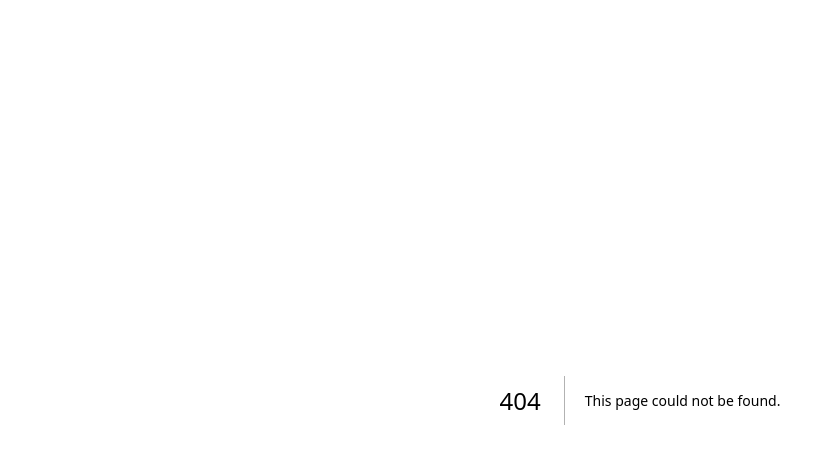
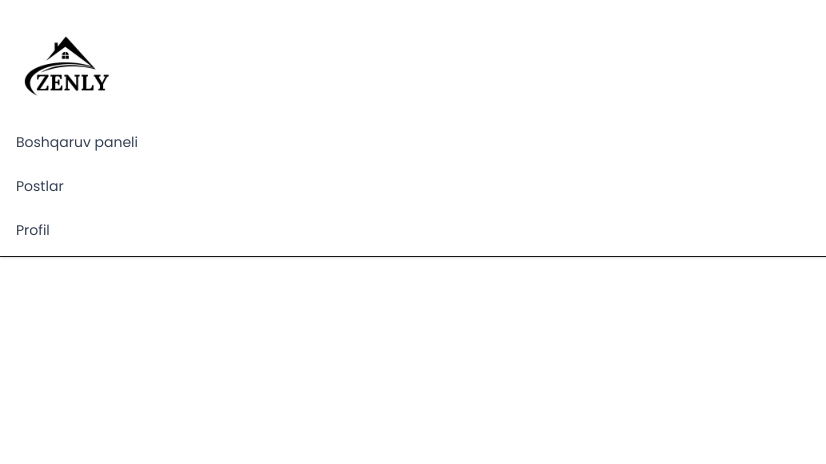
Before and after one commit to lupheron/Zenly, a Next.js app: page /dashboard in a window 1280 px wide. Before the commit this address had no page. Shown: the top 464 px of the page, without its empty margins (0-826 px from the left). Built offline with nearby package versions, Linux system fonts and the light colour scheme.

Commit message:
aside lists

```diff
--- /dev/null
+++ b/src/app/dashboard/page.tsx
@@ -0,0 +1,12 @@
+import Aside from '@/src/components/Aside/Aside'
+import React from 'react'
+
+const Dashboard = () => {
+    return (
+        <div>
+            <Aside />
+        </div>
+    )
+}
+
+export default Dashboard
--- /dev/null
+++ b/src/components/Aside/Aside.tsx
@@ -0,0 +1,45 @@
+'use client'
+
+import Image from 'next/image'
+import Link from 'next/link'
+import React from 'react'
+
+const Aside = () => {
+    const routes = [
+        {
+            label: "Boshqaruv paneli",
+            route: "/dashboard"
+        },
+        {
+            label: "Postlar",
+            route: "/posts"
+        },
+        {
+            label: "Profil",
+            route: "/profile"
+        }
+    ]
+
+    return (
+        <aside className="p-4 border-b shadow-sm">
+            <div className="mb-4">
+                <Image
+                    width={100}
+                    height={45}
+                    src="/logo/black-logo-with-text.png"
+                    alt="Logo"
+                />
+            </div>
+
+            <div className="flex flex-col gap-6">
+                {routes.map((item, index) => (
+                    <Link key={index} href={item.route} className="text-sm font-medium text-gray-700 hover:text-black">
+                        {item.label}
+                    </Link>
+                ))}
+            </div>
+        </aside>
+    )
+}
+
+export default Aside
--- a/src/components/Forms/LoginForm.tsx
+++ b/src/components/Forms/LoginForm.tsx
@@ -32,7 +32,7 @@ const LoginForm = () => {
                 localStorage.setItem('user_id', data.user_id)
 
                 AlertDefault.success("Tizimga muvaffaqiyatli kirdingiz!")
-                router.push('/admin')
+                router.push('/dashboard')
             },
             onError: () => {
                 AlertDefault.error("Login qilishda xatolik yuz berdi.")
--- a/src/components/Forms/RegisterForm.tsx
+++ b/src/components/Forms/RegisterForm.tsx
@@ -32,7 +32,7 @@ const RegisterForm = () => {
     useEffect(() => {
         if (isSuccess) {
             AlertDefault.success("Ro‘yxatdan o‘tish muvaffaqiyatli yakunlandi!")
-            router.push("/")
+            router.push('/dashboard')
         }
         if (isError) {
             AlertDefault.error("Ro‘yxatdan o‘tishda xatolik yuz berdi!")
--- a/src/components/Navbar/NavbarSection.tsx
+++ b/src/components/Navbar/NavbarSection.tsx
@@ -47,7 +47,7 @@ const NavbarSection = () => {
 
                 <div className="flex items-center space-x-4">
                     {hasToken ? (
-                        <Link href="/profile">
+                        <Link href="/dashboard">
                             <Image
                                 src="/images/profile.jpg"
                                 alt="Profile"
```
Also changed, not shown: src/hooks/useRegisterUser.ts (line endings or trailing spaces).
